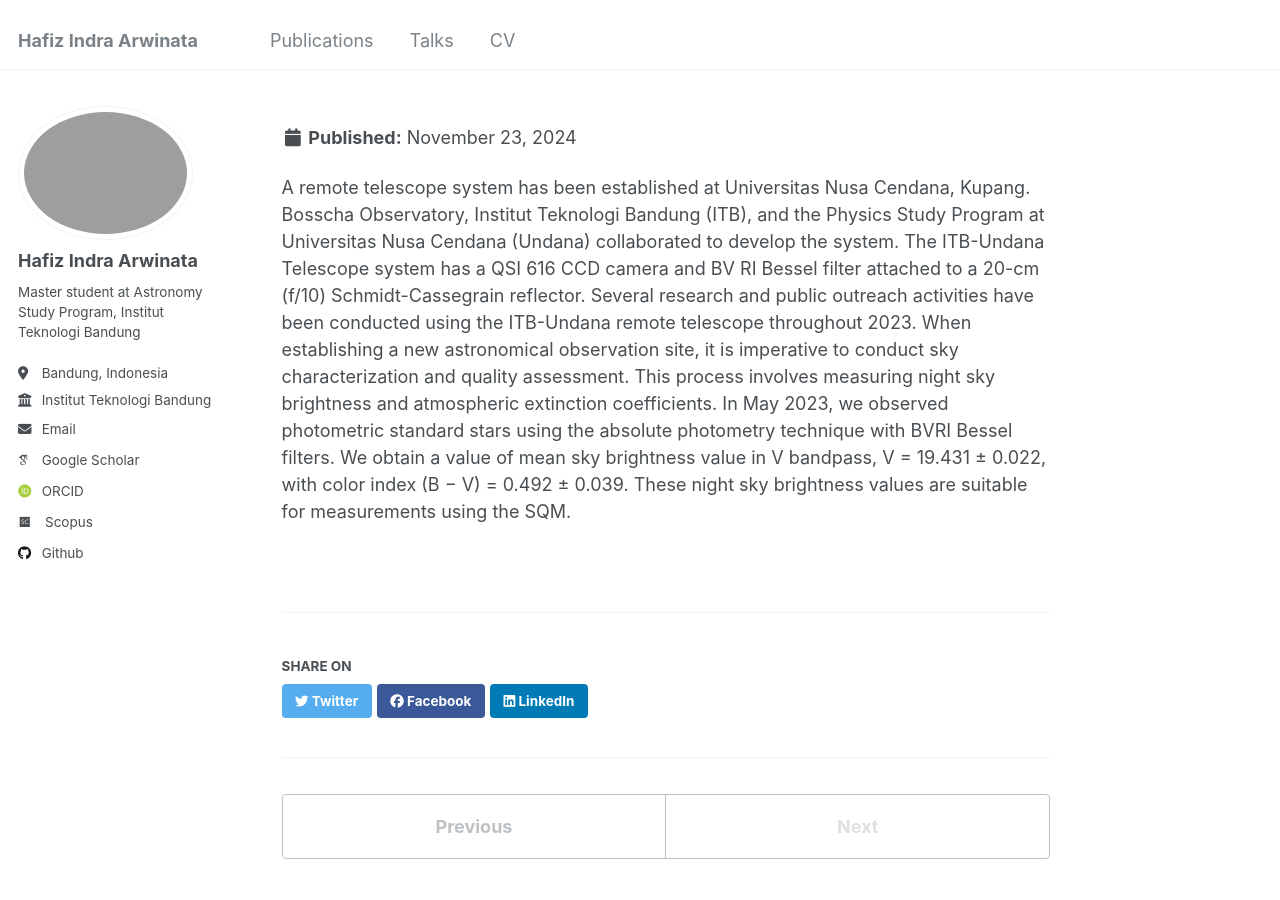
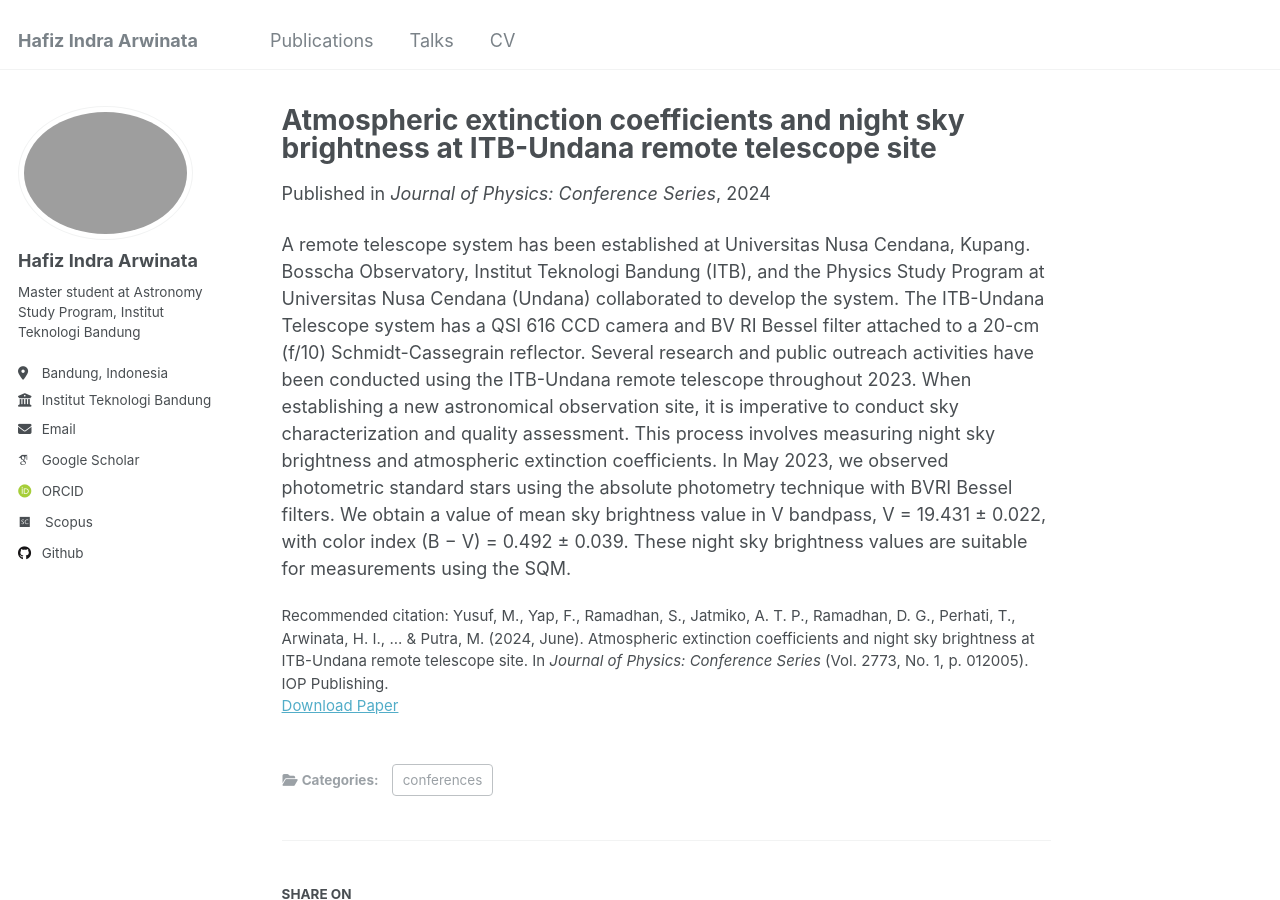
Before and after one commit to hafizia/hafizia.github.io, a Jekyll site: the page built from _publications/SB-kupang.md, in a window 1280 px wide and 900 px high. Built offline with Jekyll 4.4.1, drawn with Linux system fonts in a browser that asks for light colours; some web fonts are replaced.

Commit message:
Update SB-kupang.md

```diff
--- a/_publications/SB-kupang.md
+++ b/_publications/SB-kupang.md
@@ -7,7 +7,7 @@
 date: 2024-06-01
 venue: 'Journal of Physics: Conference Series'
 paperurl: 'https://iopscience.iop.org/article/10.1088/1742-6596/2773/1/012005/pdf'
-citation: 'Yusuf, M., Yap, F., Ramadhan, S., Jatmiko, A. T. P., Ramadhan, D. G., Perhati, T., Arwinata, H. I., ... & Putra, M. (2024, June). Atmospheric extinction coefficients and night sky brightness at ITB-Undana remote telescope site. In <i>Journal of Physics: Conference Series</i> (Vol. 2773, No. 1, p. 012005). IOP Publishing.
+citation: 'Yusuf, M., Yap, F., Ramadhan, S., Jatmiko, A. T. P., Ramadhan, D. G., Perhati, T., Arwinata, H. I., ... & Putra, M. (2024, June). Atmospheric extinction coefficients and night sky brightness at ITB-Undana remote telescope site. In <i>Journal of Physics: Conference Series</i> (Vol. 2773, No. 1, p. 012005). IOP Publishing.'
 ---
 
 A remote telescope system has been established at Universitas Nusa Cendana, Kupang. Bosscha Observatory, Institut Teknologi Bandung (ITB), and the Physics Study Program at Universitas Nusa Cendana (Undana) collaborated to develop the system. The ITB-Undana Telescope system has a QSI 616 CCD camera and BV RI Bessel filter attached to a 20-cm (f/10) Schmidt-Cassegrain reflector. Several research and public outreach activities have been conducted using the ITB-Undana remote telescope throughout 2023. When establishing a new astronomical observation site, it is imperative to conduct sky characterization and quality assessment. This process involves measuring night sky brightness and atmospheric extinction coefficients. In May 2023, we observed photometric standard stars using the absolute photometry technique with BVRI Bessel filters. We obtain a value of mean sky brightness value in V bandpass, V = 19.431 ± 0.022, with color index (B − V) = 0.492 ± 0.039. These night sky brightness values are suitable for measurements using the SQM.
```
